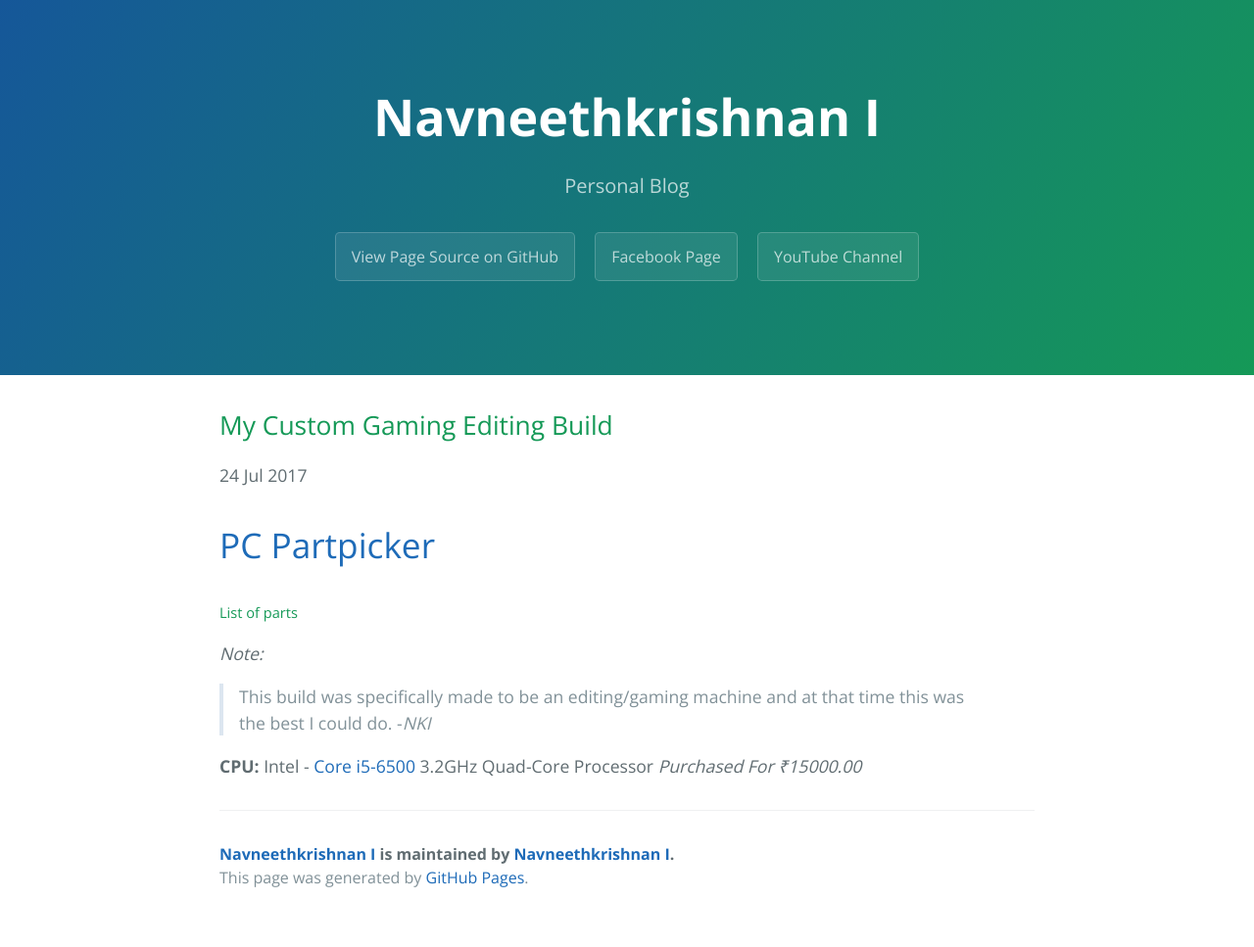
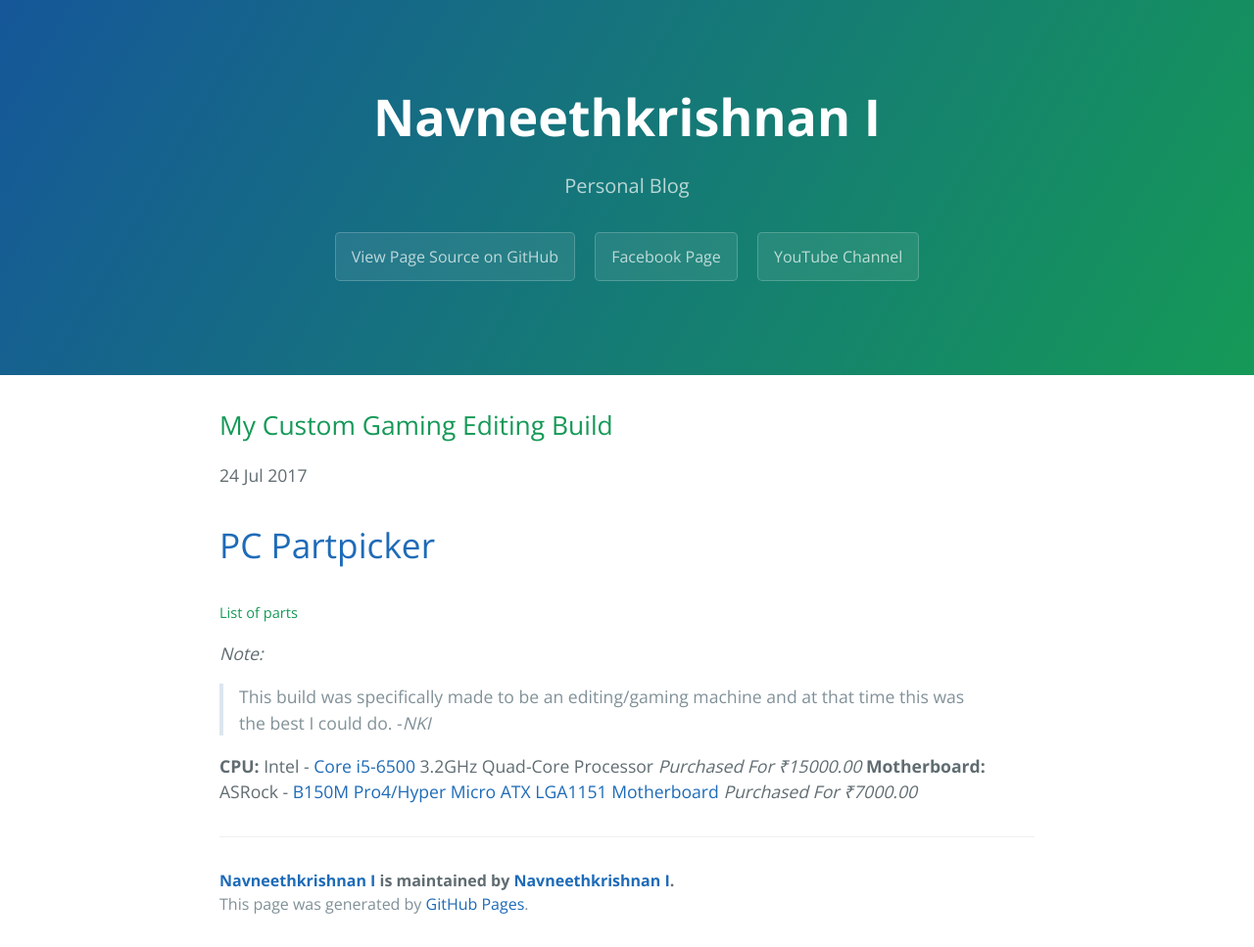
Before and after one commit to Navneet-Suresh/Navneet-Suresh.github.io, a Jekyll site: the page built from _posts/2017-07-24-My-Custom-Gaming-Editing-Build.markdown, in a window 1280 px wide. Shown: the whole page at 98% size. Built offline with Jekyll 4.4.1, drawn with Linux system fonts in a browser that asks for light colours; our own code applies the rules of GitHub Pages for plain Markdown files; before the commit the page ends 940 px from its top, so only the background shows below that.

Commit message:
Update 2017-07-24-My-Custom-Gaming-Editing-Build.markdown

```diff
--- a/_posts/2017-07-24-My-Custom-Gaming-Editing-Build.markdown
+++ b/_posts/2017-07-24-My-Custom-Gaming-Editing-Build.markdown
@@ -4,3 +4,4 @@ _Note:_
 > This build was specifically made to be an editing/gaming machine and at that time this was the best I could do. -_NKI_
 
 **CPU:** Intel - [Core i5-6500](https://in.pcpartpicker.com/product/xwhj4D/intel-cpu-bx80662i56500) 3.2GHz Quad-Core Processor _Purchased For ₹15000.00_
+**Motherboard:** ASRock - [B150M Pro4/Hyper Micro ATX LGA1151 Motherboard](https://in.pcpartpicker.com/product/kcH48d/asrock-b150m-pro4hyper-micro-atx-lga1151-motherboard-b150m-pro4hyper) _Purchased For ₹7000.00_
```
